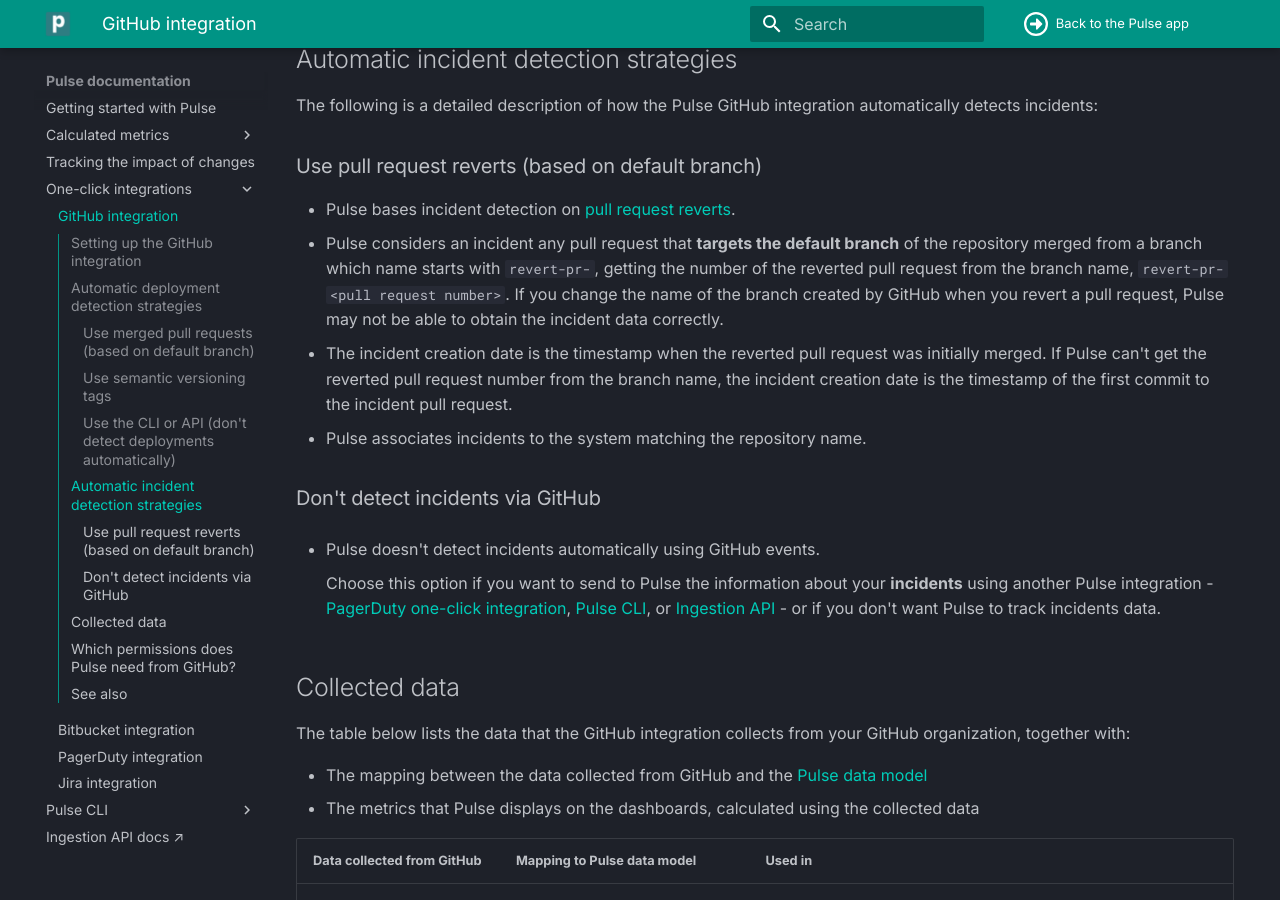
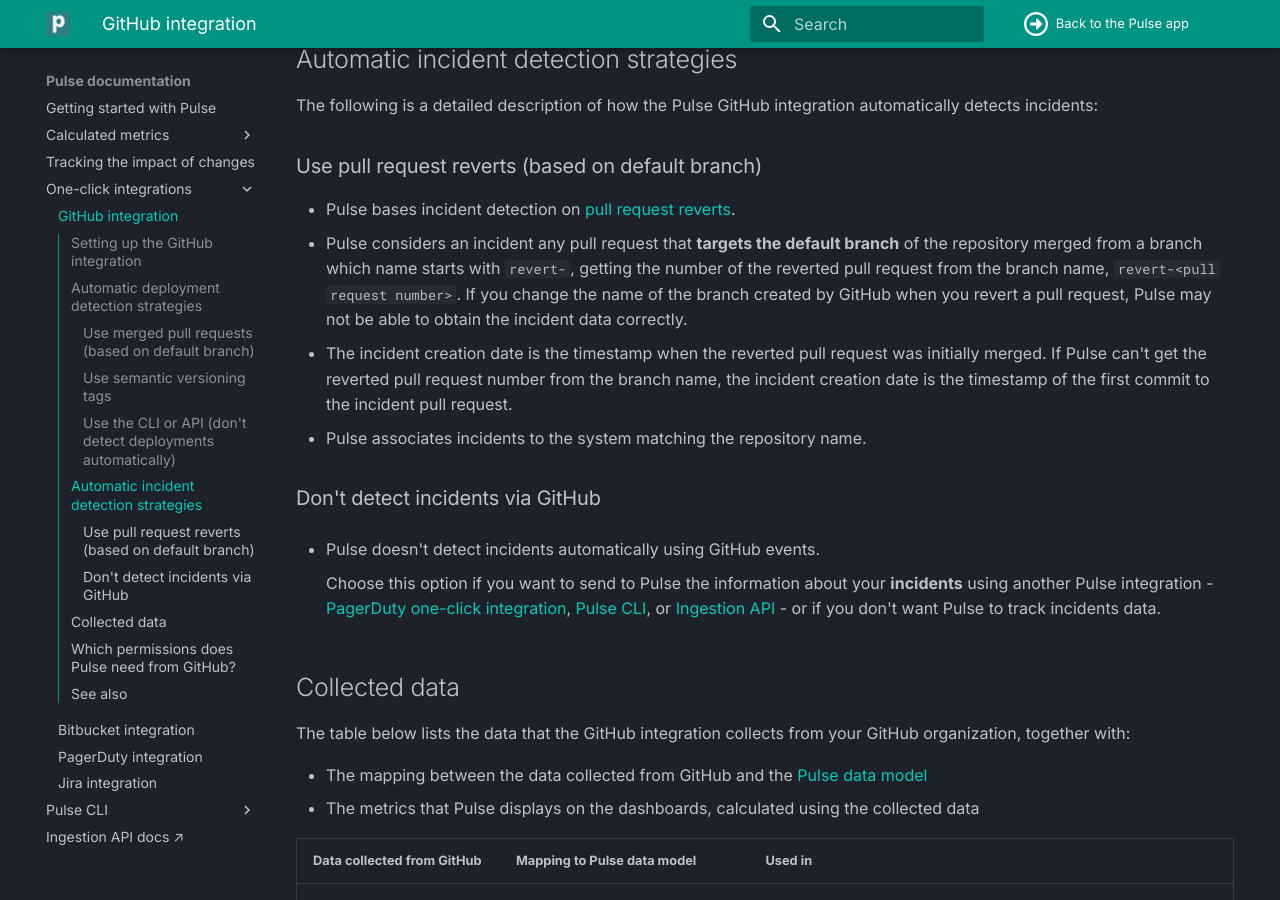
Before and after one commit to codacy/pulse-user-docs, an MkDocs documentation site: the page built from docs/one-click-integrations/github-integration.md, in a window 1280 px wide and 900 px high, scrolled down 5001 px. Built offline with MkDocs 1.6.1 and Material for MkDocs 9.7.7, drawn with Linux system fonts in a browser that asks for light colours.

```diff
--- a/docs/one-click-integrations/github-integration.md
+++ b/docs/one-click-integrations/github-integration.md
@@ -97,7 +97,7 @@ The following is a detailed description of how the Pulse GitHub integration auto
 ### Use pull request reverts (based on default branch)
 
 -   Pulse bases incident detection on [pull request reverts](https://docs.github.com/en/pull-requests/collaborating-with-pull-requests/incorporating-changes-from-a-pull-request/reverting-a-pull-request).
--   Pulse considers an incident any pull request that **targets the default branch** of the repository merged from a branch which name starts with `revert-pr-`, getting the number of the reverted pull request from the branch name, `revert-pr-<pull request number>`. If you change the name of the branch created by GitHub when you revert a pull request, Pulse may not be able to obtain the incident data correctly.
+-   Pulse considers an incident any pull request that **targets the default branch** of the repository merged from a branch which name starts with `revert-`, getting the number of the reverted pull request from the branch name, `revert-<pull request number>`. If you change the name of the branch created by GitHub when you revert a pull request, Pulse may not be able to obtain the incident data correctly.
 -   The incident creation date is the timestamp when the reverted pull request was initially merged. If Pulse can't get the reverted pull request number from the branch name, the incident creation date is the timestamp of the first commit to the incident pull request.
 -   Pulse associates incidents to the system matching the repository name.
 
```
